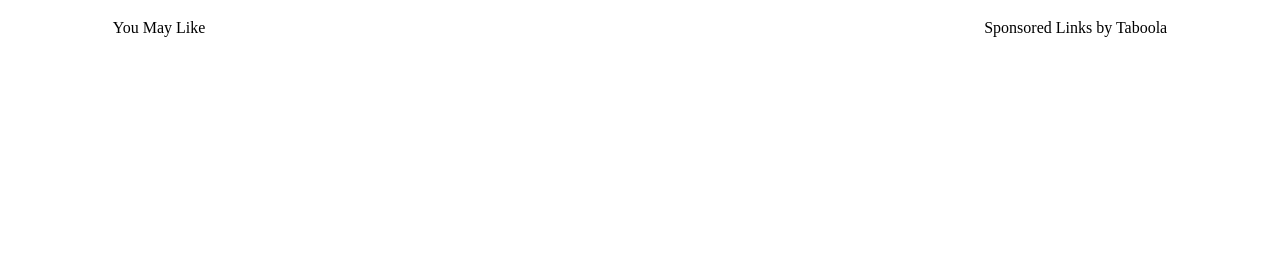
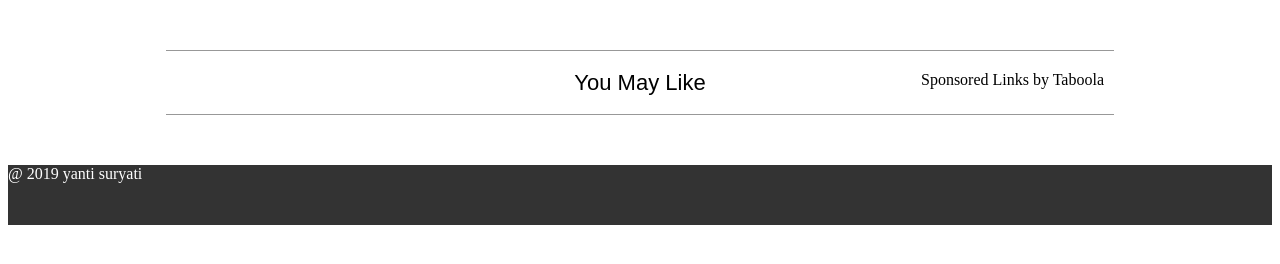
Before and after one commit to yantis24/widgets-web-API, a plain HTML site: page index.html in a window 1280 px wide. Drawn offline with Linux system fonts and the light colour scheme; no server answers; a web font is replaced by a local one.

Commit message:
final dressing

```diff
--- a/css/components/style.css
+++ b/css/components/style.css
@@ -1,25 +1,52 @@
 
-.container-test {
-  margin: 5px auto;
+.body {
+  background-color: #d8d8d4;
+}
+
+.container {
+  margin: 50px auto;
   display: grid;
   width: 1024px;
+  border-top: 1px solid rgba(50,50,50,.5);
   grid-gap: 10px;
   grid-auto-rows: minmax(30px,auto);
-  grid-template-columns: repeat(3, minmax(min-content,300px));
-  grid-template-columns: repeat(auto-fit, minmax(min-content,300px));
-  grid-template-columns: repeat(auto-fill, minmax(min-content,300px));
+  grid-template-columns: repeat(3, minmax(min-content,260px));
+  grid-template-columns: repeat(auto-fit, minmax(min-content,260px));
+  grid-template-columns: repeat(auto-fill, minmax(min-content,260px));
 
-  width: 85%;
-  grid-template-columns: repeat(auto-fit, minmax(300px, 1fr));
-  grid-template-columns: repeat(auto-fill, minmax(300px, 1fr));
+  width: 75%;
+  grid-template-columns: repeat(auto-fit, minmax(260px, 1fr));
+  grid-template-columns: repeat(auto-fill, minmax(260px, 1fr));
   grid-auto-rows: minmax(30px,auto);
+  cursor: pointer;
+
+
 }
 
 .header {
+  color: rgba(0,0,0,1);
+  background-color: rgba(255,255,255,1);
+  border-bottom: 1px solid rgba(50,50,50,.5);
   grid-column: 1/-1;
-  display: flex;
-  justify-content: space-between;
   padding: 1% 10px;
+}
+
+.header-1 {
+ position: relative;
+ top: 10px;
+ font-family: 'PT Sans Caption', sans-serif;
+ font-size: 22px;
+ margin-block-start: auto;
+ margin-block-end: auto;
+ display: flex;
+ justify-content: center;
+}
+
+.header-2 {
+ position: relative;
+ top: -15px;
+ display: flex;
+ justify-content: flex-end;
 }
 
 .boxes {
@@ -28,15 +55,15 @@
 
 .footer {
   grid-column: 1/-1;
-  background-color: yellow;
+  background-color: rgba(0,0,0,.8);
+  height: 60px;
+  color: white;
 }
 
 .item {
   position: relative;
   margin: auto 0;
   border: 0.2px solid rgba(200,200,200,.3);
- /* text-align: center;
-  justify-content: center;*/
   background-color: rgba(255,255,255,0.3);
 }
 
@@ -77,10 +104,12 @@
 
 .text-title {
   font-family: 'Fira Sans', sans-serif;
-  font-size: 18px;
+  font-size: 16px;
   padding: 0 5px;
+  overflow: hidden;
+  display: -webkit-box;
+  -webkit-line-clamp: 3;
+  -webkit-box-orient: vertical;
   color: rgba(0,0,0,.85);
-  margin-block-start: 1em;
-  margin-block-end: 2em;
-/*  margin: auto;*/
+  margin-block-end: 1.5em;
 }
--- a/index.html
+++ b/index.html
@@ -8,21 +8,25 @@
 
     <link rel="stylesheet" href="css/components/style.css">
     <link href="https://fonts.googleapis.com/css?family=Fira+Sans:400,500&display=swap" rel="stylesheet">
+    <link href="https://fonts.googleapis.com/css?family=PT+Sans+Caption:700&display=swap" rel="stylesheet">
 
   </head>
 
     <body>
 
-      <div class="container-test" id="div-item">
+      <div class="container" id="div-item">
+
         <div class = "header">
-          <span class="header-1">You May Like</span>
+          <p class="header-1">You May Like</p>
           <span class="header-2">Sponsored Links by Taboola</span>
         </div>
 
-        </div>
       </div>
 
     <script src="app.js"></script>
+    </body>
 
-    </body>
+    <footer class="footer">
+      <span>@ 2019 yanti suryati</span>
+    </footer>
 </html>
```
